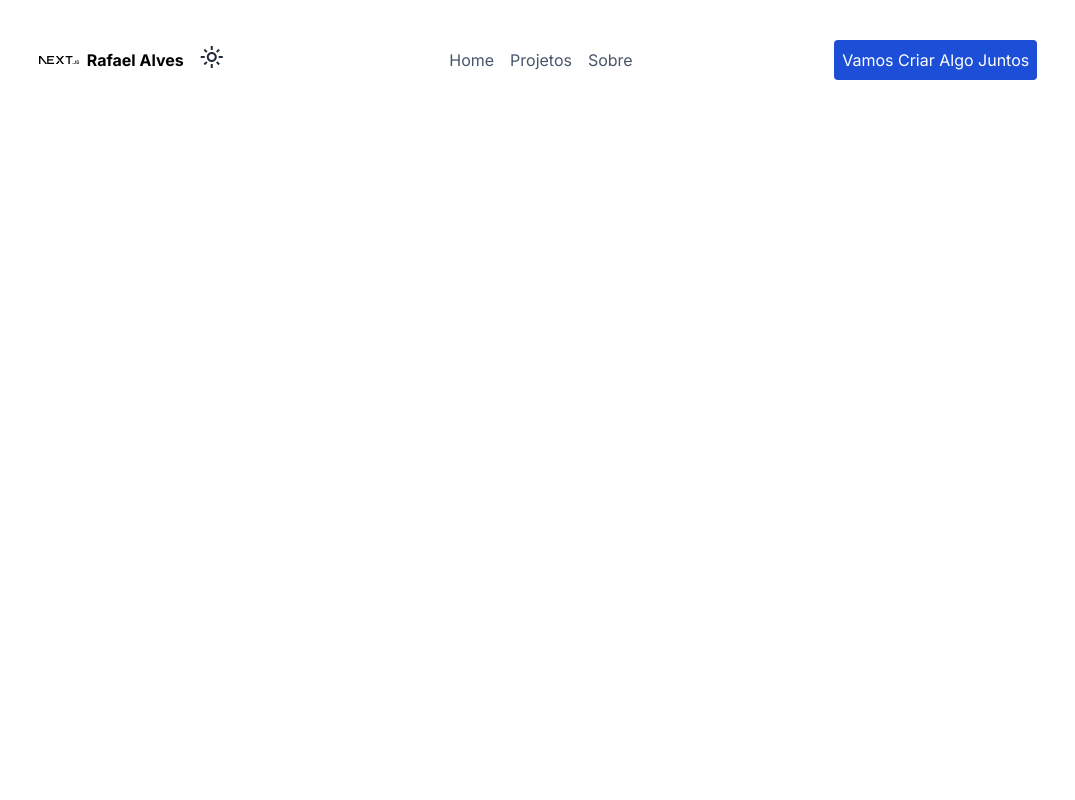
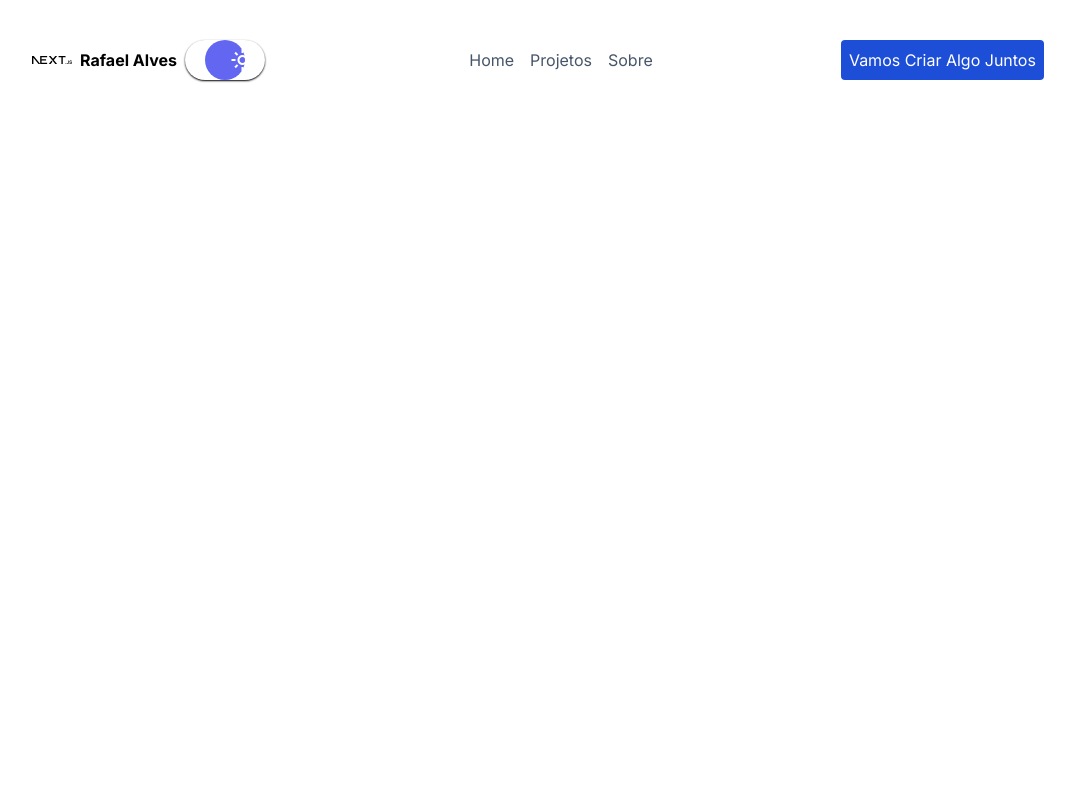
Before and after one commit to StarLordCraft/portfolio, a Next.js app: page / in a window 1280 px wide. Shown: the top 800 px of the page, without its empty margins (102-1177 px from the left). Built offline with nearby package versions, Linux system fonts and the light colour scheme.

Commit message:
toggleTheme component is really good

```diff
--- a/src/app/globals.css
+++ b/src/app/globals.css
@@ -1,6 +1,8 @@
 @tailwind base;
 @tailwind components;
 @tailwind utilities;
+
+@import url("./toggleTheme.css");
 
 html{
     scroll-behavior: smooth;
--- /dev/null
+++ b/src/app/toggleTheme.css
@@ -0,0 +1,25 @@
+@keyframes move-left {
+    from {
+      left: calc(50% + .25rem);
+    }
+    to {
+      left: calc(0% + .25rem);
+    }
+  }
+
+  @keyframes move-right {
+    from {
+      right: calc(50% + .25rem);
+    }
+    to {
+      right: calc(0% + .25rem);
+    }
+  }
+
+  .animate-move-left {
+    animation: move-left 0.3s forwards;
+  }
+
+  .animate-move-right {
+    animation: move-right 0.3s forwards;
+  }
--- a/src/components/ToggleTheme.tsx
+++ b/src/components/ToggleTheme.tsx
@@ -14,15 +14,34 @@ export default function ToggleTHeme()
     }, [isDarkTheme]);
 
     return (
-        <button
-        className={`${
-            isDarkTheme ? 'bg-gray-800 text-white' : 'bg-white text-gray-800'
-          } min-h-[40px] min-w-[40px] transition-colors duration-300 rounded-full`}
-            onClick={() => setIsDarkTheme(prevTheme => !prevTheme)}
-        >
-            <span className="material-symbols-outlined">
-                {isDarkTheme? "dark_mode" : "light_mode" }
-            </span>
-        </button>
+    <button
+      className={`${
+        isDarkTheme
+          ? 'bg-gray-800 shadow-sm shadow-white'
+          : 'bg-white shadow-sm shadow-black'
+      } flex items-center justify-evenly min-h-[40px] min-w-[80px] transition-colors duration-300 rounded-full relative`}
+      onClick={() => setIsDarkTheme((prevTheme) => !prevTheme)}
+    >
+      <span
+        className={`material-symbols-outlined relative z-20
+        ${isDarkTheme ? 'text-white' : 'invisible'
+        }`}
+      >
+        dark_mode
+      </span>
+
+      <span
+        className={`material-symbols-outlined relative z-20
+        ${isDarkTheme ? 'invisible' : 'text-white'
+        }`}
+      >
+        light_mode
+      </span>
+
+      <div
+        className={`absolute z-10 w-10 h-10 bg-indigo-500 rounded-full ${
+          isDarkTheme ? 'animate-move-left' : 'animate-move-right'
+        }`}></div>
+    </button>
     );
 }
```
